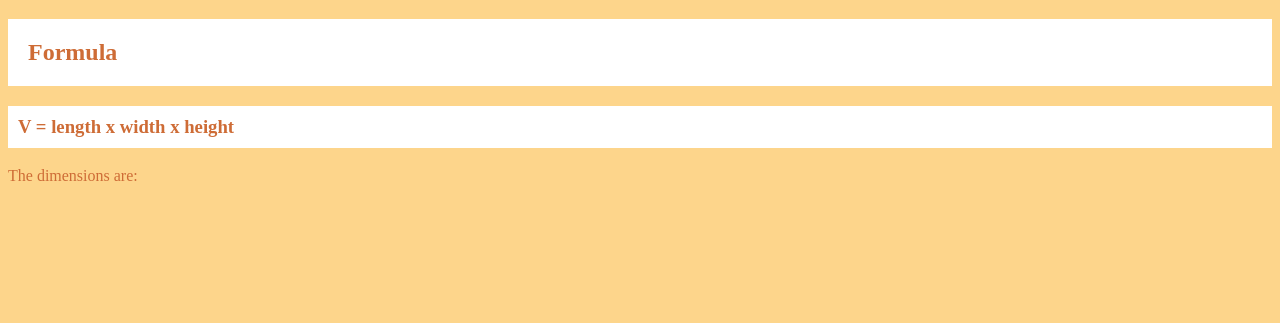
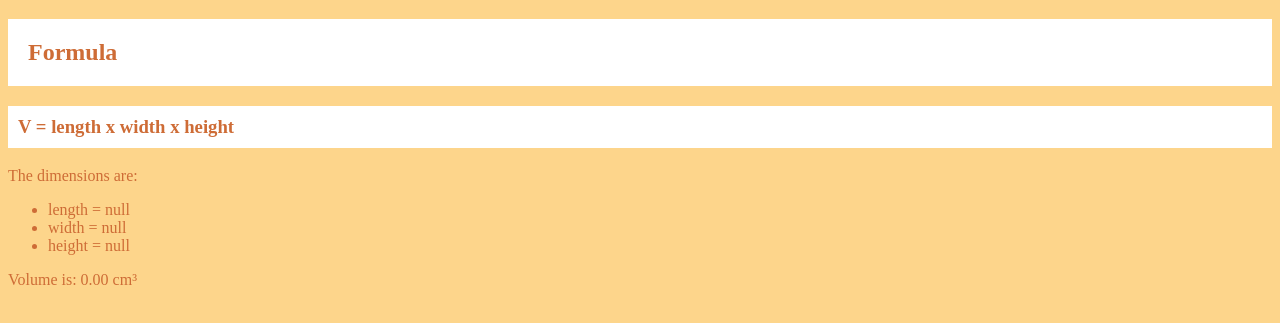
Before and after one commit to Mr-Coxall/ICS2O-Unit6-02-HTML-fork_assignment, a plain HTML site: page infinity.html in a window 1280 px wide. Shown: the part 141-464 px from the top of the page. Drawn offline with Linux system fonts and the light colour scheme.

Commit message:
changed script.js to infinity.js

```diff
--- a/infinity.html
+++ b/infinity.html
@@ -14,7 +14,7 @@
     <title>Volume of a Cube, with a Query String</title>
   </head>
   <body>
-    <script src="./js/script.js"></script>
+    <script src="./js/infinity.js"></script>
     <h1>Volume of a Cube, Query String</h1>
     <h2>Formula</h2>
     <h3>V = length x width x height</h3>
```
